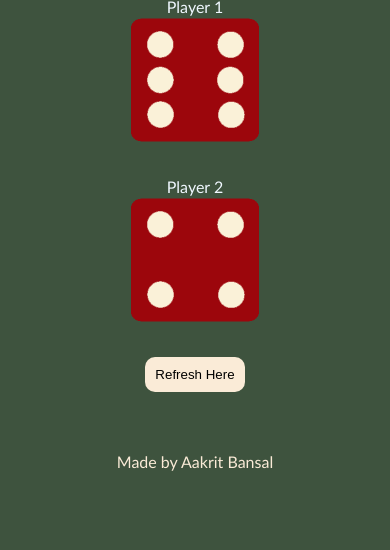
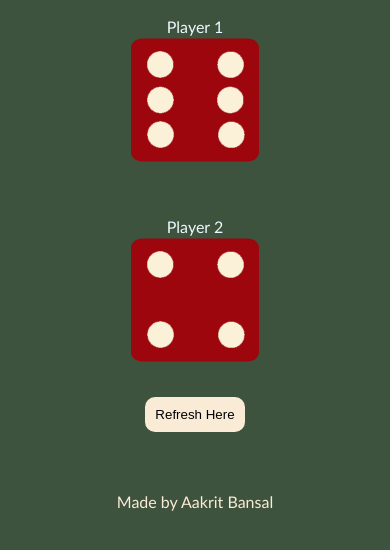
Before and after one commit to Aakrit2211/dice-game-project, a plain HTML site: page index.html in a window 390 px wide. Shown: the part 200-750 px from the top of the page. Drawn offline with Linux system fonts and the light colour scheme.

Commit message:
styles.css

```diff
--- a/styles.css
+++ b/styles.css
@@ -41,11 +41,12 @@ footer{
 }
 @media (max-width:700px){
   .main{
+    padding-top:20px;
     display: flex;
     justify-content: center;
     flex-direction: column;
     align-items: center;
-    gap: 30px;
+    gap: 50px;
     width: 100%;
   }
   .header{
```
